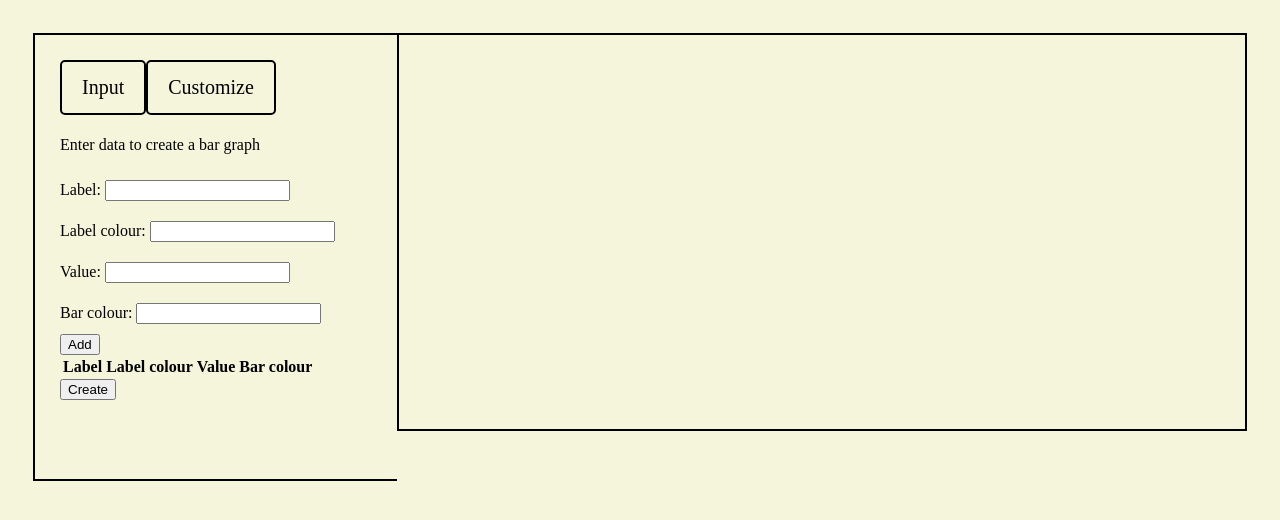
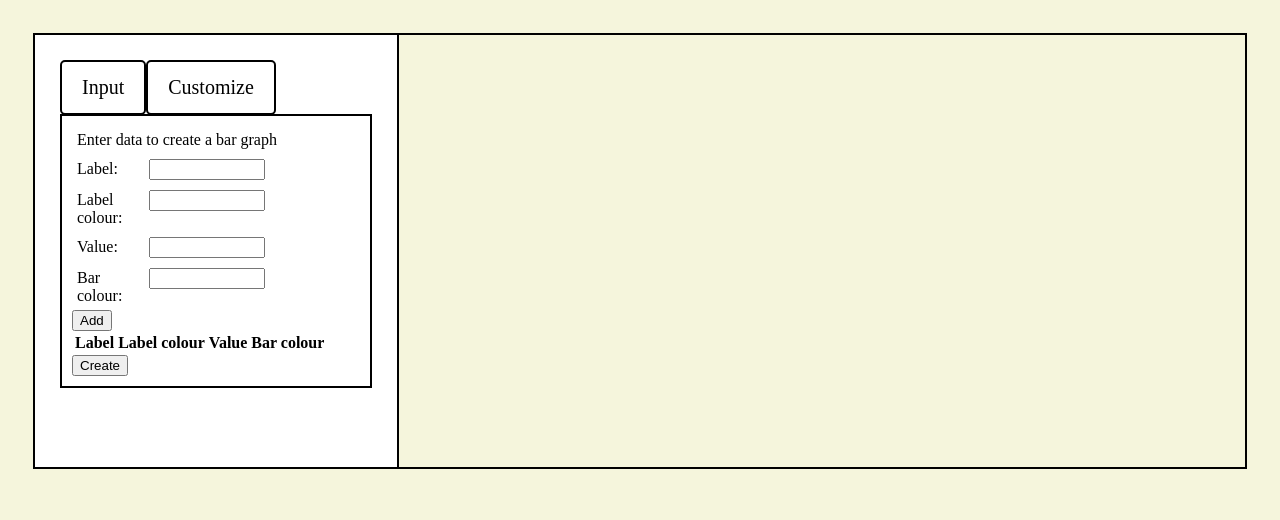
Before and after one commit to AndrewKim0318/bar-chart-project, a website: page index.html in a window 1280 px wide. Drawn offline with Linux system fonts and the light colour scheme.

Commit message:
hid the individual customization section

```diff
--- a/styles.css
+++ b/styles.css
@@ -17,14 +17,20 @@ body {
     border-top: 2px solid black;
     border-left:2px solid black;
     border-bottom:2px solid black;
+    height: 100%;
     padding: 25px;
-    height: 100%;
+    background-color: white;
+}
+
+#input {
+    padding: 10px;
+    border: 2px solid black;
 }
 
 #navbar {
     position: -webkit-sticky;
     top: 0;
-    height: 60px;
+    height: 54px;
     display: block;
 }
 
@@ -52,14 +58,45 @@ body {
     display: none;
 }
 
+#data .text-hidden {
+    display: none;
+}
+
 .label {
+    width:100%;
     height: 10%;
-    padding-top: 10px;
-    padding-bottom: 10px;
+    padding: 5px;
+    display: table;
+}
+
+.label span{
+    display: table-row;
+}
+
+.label span .label-name {
+    display: table-cell;
+    width: 25%;
+}
+
+.label span .label-value {
+    display: table-cell;
+    width: 50%;
+}
+
+p, h4 {
+    padding: 5px;
+    margin: 0;
+}
+
+
+#customize {
+    border: 2px solid black;
+    padding: 10px;
 }
 
 #bar-chart {
     grid-column: 2;
     border: 2px solid black;
     height: 100%;
+    padding: 25px;
 }
```
